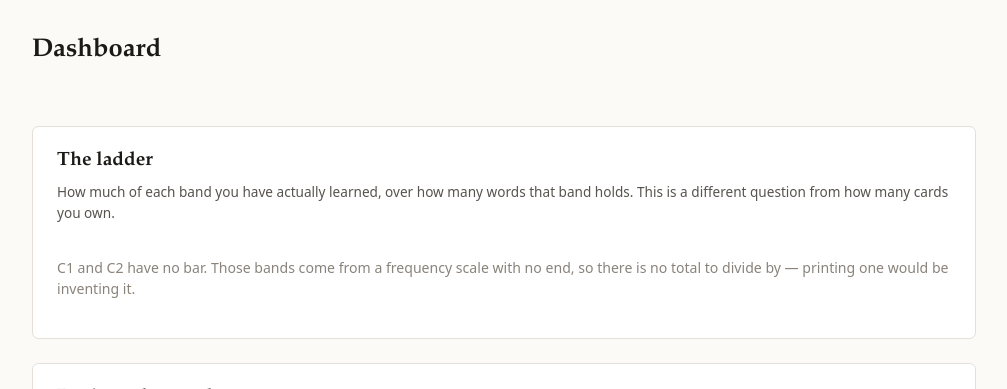
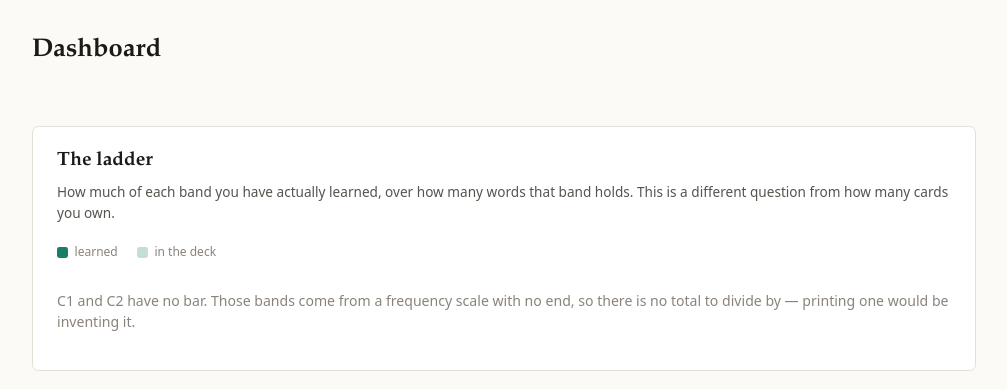
Before and after one commit to CaiqueGo/graded-reader, a Python web app: template src/degrau/web/templates/dashboard.html in a window 1280 px wide. Shown: the part 60-449 px from the top of the page, without its empty margins (136-1143 px from the left). Run offline with Jinja, Linux system fonts and the light colour scheme; the template is opened without the code that fills it, so the values that code supplies are empty.

Commit message:
fix(web): version static URLs, and make an empty panel read as empty
The dashboard rendered with none of its own styles: black rectangles
where the hover targets are, stat tiles stacked as loose paragraphs, the
ladder collapsed into a line of text. It looked like broken CSS and it
was a stale cache -- /static/app.css carried no version, so the browser
reused a copy from before those rules existed and never asked again.
Those are very different bugs and identical from the outside.

Static URLs now carry a digest of the file's contents. Unchanged files
keep their URL and stay cached, which is the point; an edited one gets a
new URL and reaches the browser without anyone remembering to hard
reload.

Two things that were genuinely weak once the styles did apply. Days with
no reviews were drawn at a pixel and a half in a near-surface gray, so a
month with one review read as a broken chart rather than as a quiet
month; they get a visible stub now. And every rung of the ladder was an
empty track until a card survives three weeks, so the bar now carries
what is in the deck behind what has been learned -- two shades of one
hue, nested, because one contains the other rather than sitting beside
it.

Co-Authored-By: Claude Opus 5 <noreply@anthropic.com>

```diff
--- a/src/degrau/web/app.py
+++ b/src/degrau/web/app.py
@@ -19,6 +19,7 @@ from fastapi.staticfiles import StaticFiles
 from fastapi.templating import Jinja2Templates
 
 from degrau import __version__
+from degrau.web.assets import static_url
 from degrau.web.routes import router
 
 HERE = Path(__file__).parent
@@ -29,6 +30,10 @@ STATIC_DIR = HERE / "static"
 #: It matters more here than in most apps: the adapted text and its glossary
 #: come from a language model, and are rendered back as markup.
 templates = Jinja2Templates(directory=str(TEMPLATES_DIR))
+
+#: Templates call this instead of writing /static/... by hand, so a changed file
+#: reaches the browser without anyone having to clear a cache. See web.assets.
+templates.env.globals["static_url"] = lambda name: static_url(name, root=STATIC_DIR)
 
 
 def create_app() -> FastAPI:
--- a/src/degrau/web/static/app.css
+++ b/src/degrau/web/static/app.css
@@ -628,6 +628,7 @@ kbd {
 :root {
   --data: #177f63;
   --data-wash: #177f631a;
+  --data-wash-strong: #177f6340;
   --grid: #e8e4dc;
 }
 
@@ -674,12 +675,39 @@ kbd {
   font-size: 0.85rem;
 }
 .meter {
+  position: relative;
   height: 0.65rem;
   background: var(--grid);
   border-radius: 0.35rem;
   overflow: hidden;
 }
-.meter-fill { height: 100%; background: var(--data); border-radius: 0.35rem; }
+/* Two shades of one hue, nested: what you have, and what stuck. Never two
+   different hues -- these are not separate series, one contains the other. */
+.meter-deck, .meter-fill {
+  position: absolute;
+  inset: 0 auto 0 0;
+  border-radius: 0.35rem;
+}
+.meter-deck { background: var(--data-wash-strong); }
+.meter-fill { background: var(--data); }
+
+.legend {
+  display: flex;
+  align-items: center;
+  gap: 0.4rem;
+  font-size: 0.75rem;
+  color: var(--ink-faint);
+  margin: 0 0 0.9rem;
+}
+.legend .key {
+  width: 0.7rem;
+  height: 0.7rem;
+  border-radius: 0.15rem;
+  display: inline-block;
+}
+.legend .key + .key { margin-left: 0.8rem; }
+.key-learned { background: var(--data); }
+.key-deck { background: var(--data-wash-strong); }
 .rung-open .meter { background: repeating-linear-gradient(
   135deg, var(--grid) 0 5px, transparent 5px 10px); }
 .rung-count { font-variant-numeric: tabular-nums; color: var(--ink); }
@@ -696,7 +724,7 @@ kbd {
 /* A 2px gap in the surface colour is what separates neighbouring bars -- never
    a stroke, which would add ink that is not data. The gap is in the geometry. */
 .column { fill: var(--data); }
-.column-zero { fill: var(--grid); }
+.column-zero { fill: var(--line); }
 .hit, .marker-hit { fill: transparent; }
 .hit:hover + .column, .hit:hover ~ .column { fill: var(--ink); }
 
--- a/src/degrau/web/templates/base.html
+++ b/src/degrau/web/templates/base.html
@@ -4,8 +4,8 @@
   <meta charset="utf-8">
   <meta name="viewport" content="width=device-width, initial-scale=1">
   <title>{% block title %}Degrau{% endblock %}</title>
-  <link rel="stylesheet" href="/static/app.css">
-  <script src="/static/htmx.min.js" defer></script>
+  <link rel="stylesheet" href="{{ static_url('app.css') }}">
+  <script src="{{ static_url('htmx.min.js') }}" defer></script>
 </head>
 <body>
   <header class="topbar">
--- a/src/degrau/web/templates/dashboard.html
+++ b/src/degrau/web/templates/dashboard.html
@@ -30,13 +30,20 @@
     band holds. This is a different question from how many cards you own.
   </p>
 
+  <p class="legend">
+    <span class="key key-learned"></span> learned
+    <span class="key key-deck"></span> in the deck
+  </p>
+
   <div class="ladder">
     {% for rung in panel.ladder %}
     <div class="rung{% if not rung.measurable %} rung-open{% endif %}">
       <span class="pill band-{{ rung.level }}">{{ rung.level }}</span>
       <div class="meter" role="img"
-           aria-label="{{ rung.level }}: {{ rung.mastered }} learned{% if rung.measurable %} of {{ rung.total }}{% endif %}">
+           aria-label="{{ rung.level }}: {{ rung.mastered }} learned,
+                       {{ rung.in_deck }} in the deck{% if rung.measurable %} of {{ rung.total }}{% endif %}">
         {% if rung.measurable %}
+        <div class="meter-deck" style="width: {{ (rung.deck_share * 100)|round(2) }}%"></div>
         <div class="meter-fill" style="width: {{ (rung.share * 100)|round(2) }}%"></div>
         {% endif %}
       </div>
```
Also changed, not shown: src/degrau/dashboard.py (+11 -0 lines), src/degrau/web/assets.py (added, +49 -0 lines), src/degrau/web/charts.py (+7 -3 lines), README.md.
